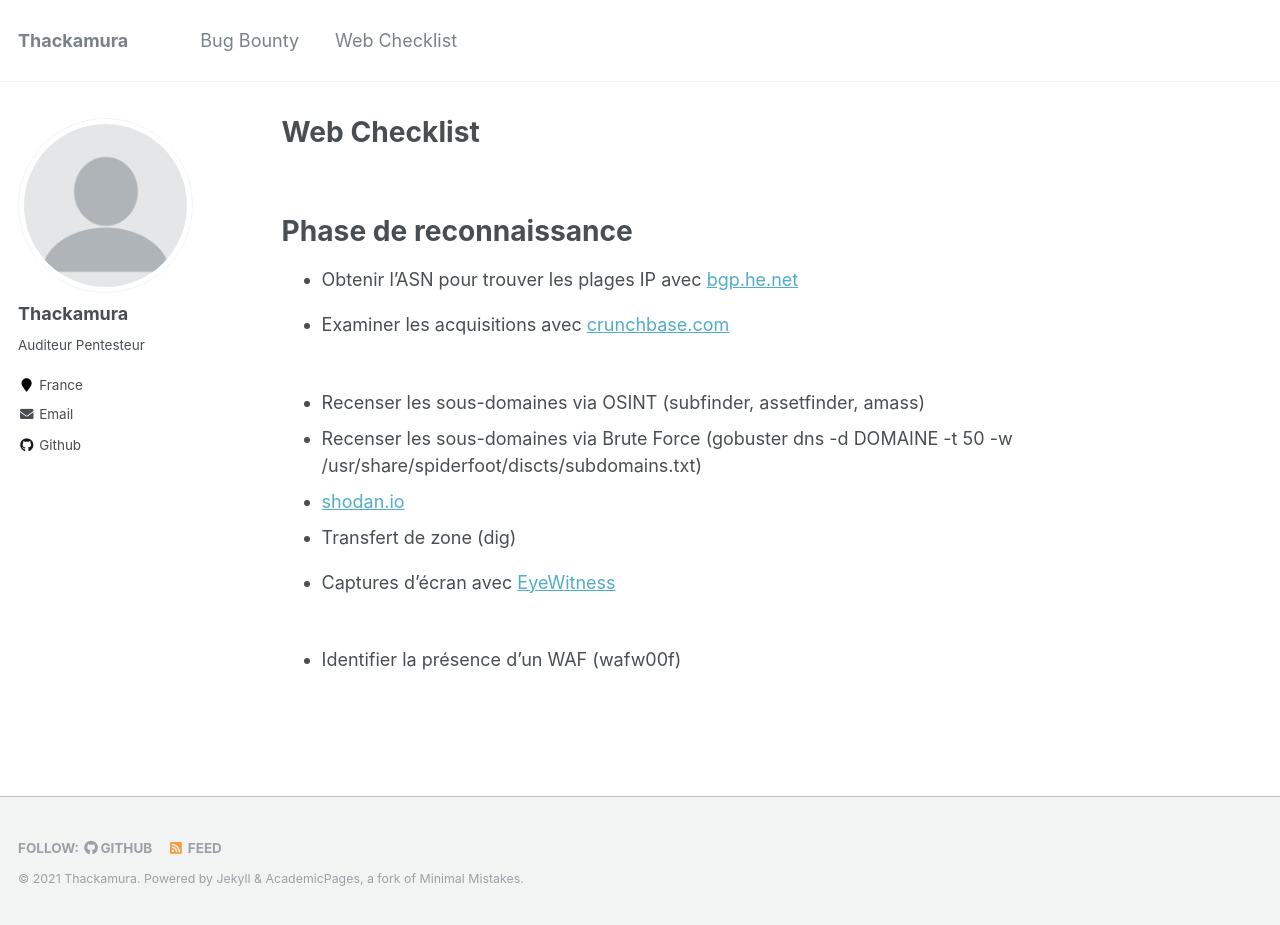
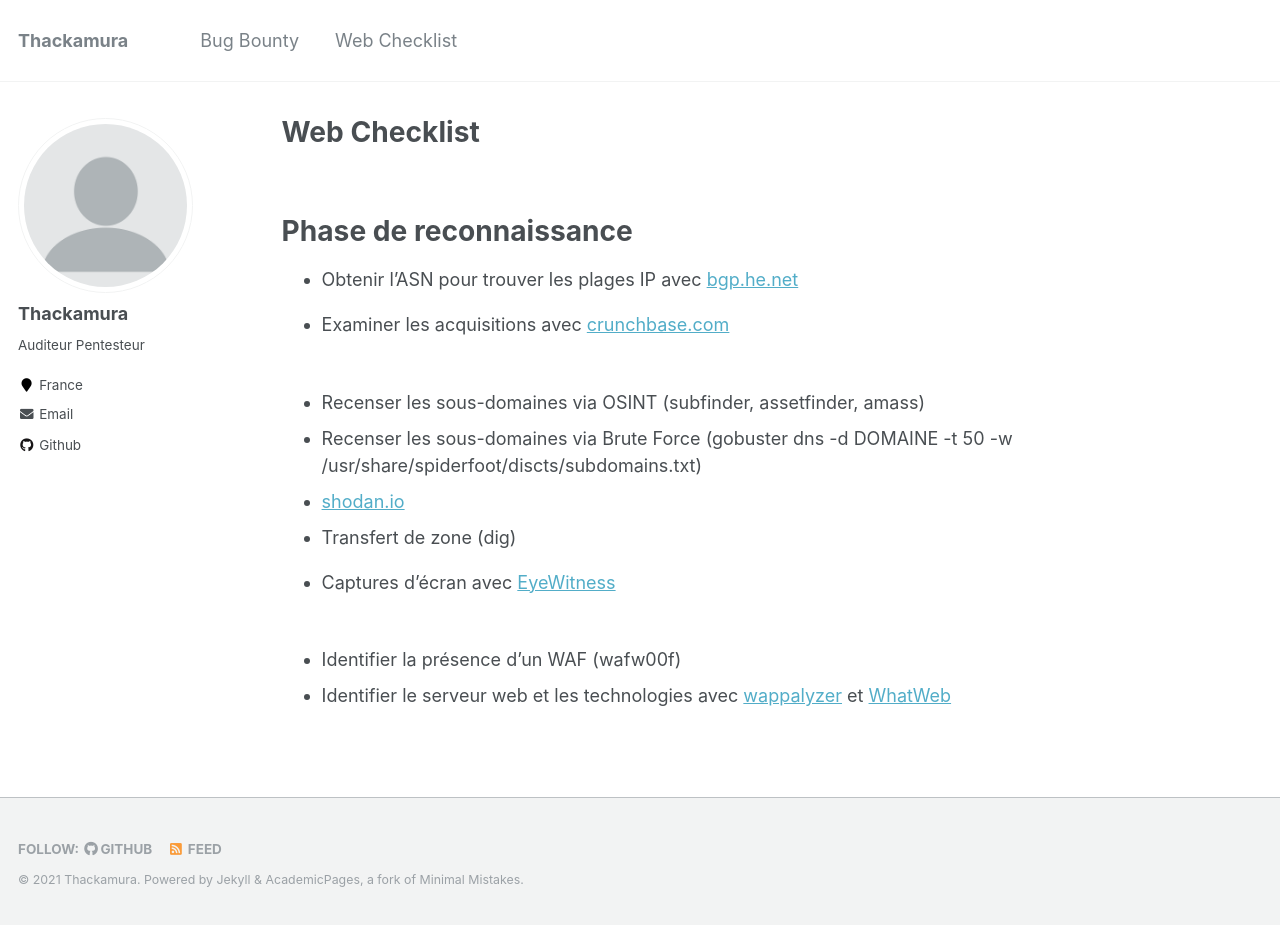
Before and after one commit to thackamura/thackamura.github.io, a Jekyll site: the page built from _pages/web-checklist.md, in a window 1280 px wide and 925 px high. Built offline with Jekyll 4.4.1, drawn with Linux system fonts in a browser that asks for light colours.

Commit message:
Update web-checklist.md

```diff
--- a/_pages/web-checklist.md
+++ b/_pages/web-checklist.md
@@ -26,3 +26,4 @@ Phase de reconnaissance
 <br/>
 
 * Identifier la présence d'un WAF (wafw00f)
+* Identifier le serveur web et les technologies avec [wappalyzer](https://github.com/AliasIO/wappalyzer) et [WhatWeb](https://github.com/urbanadventurer/WhatWeb)
```
